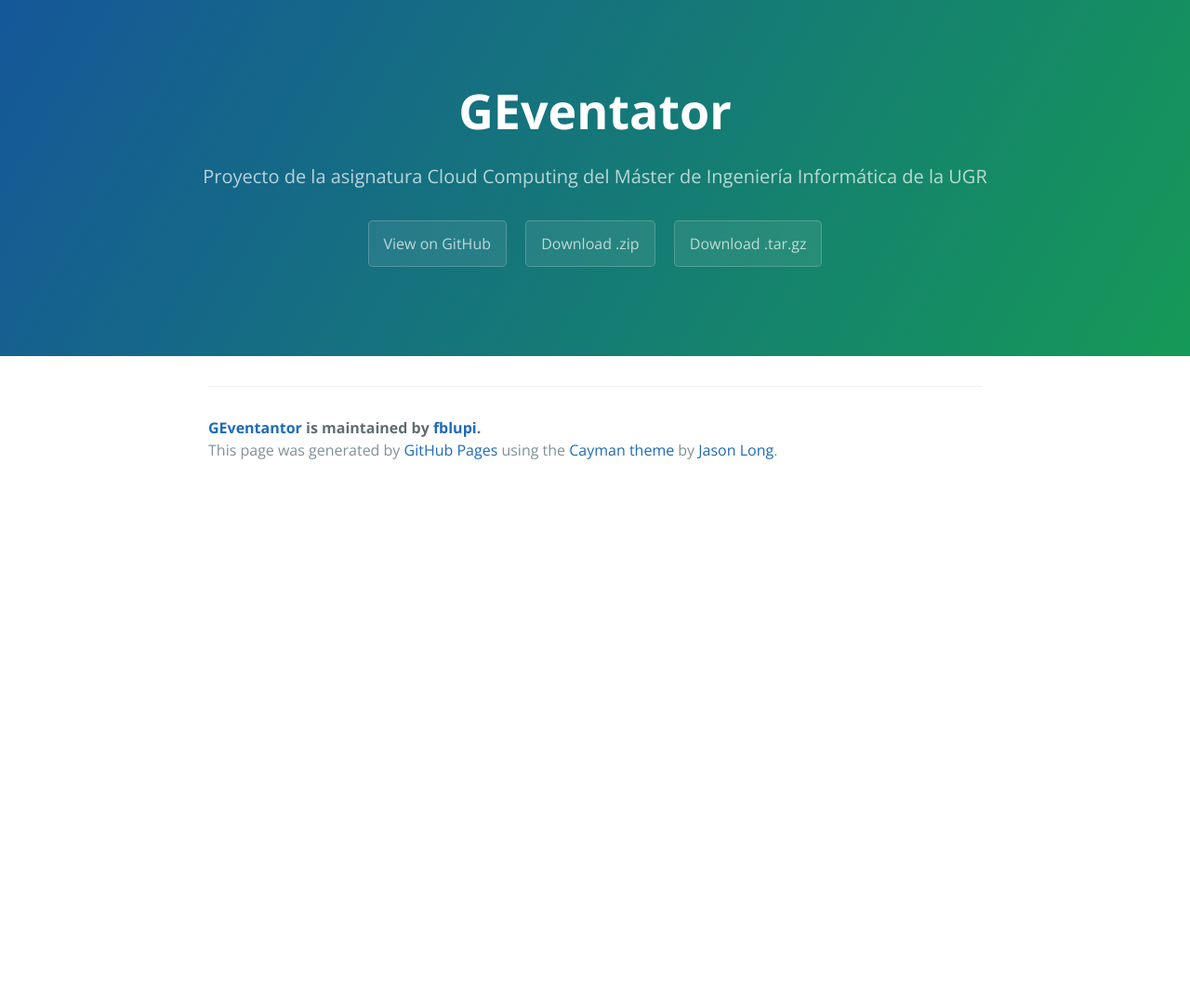
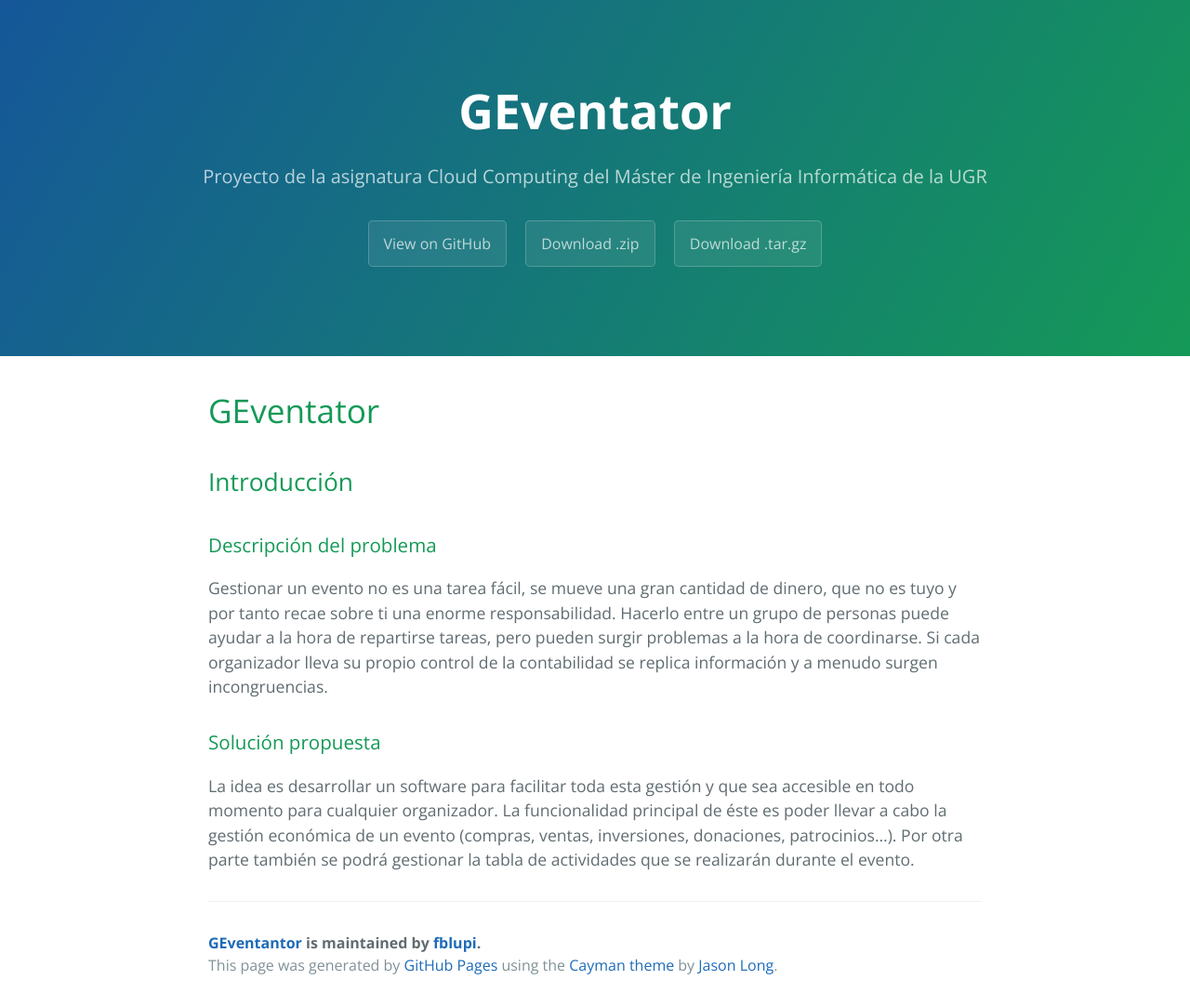
Before and after one commit to fblupi/master_informatica-CCFI, a Jekyll site: the page built from index.md, in a window 1280 px wide. Shown: the whole page at 93% size. Built offline with Jekyll 4.4.1, drawn with Linux system fonts in a browser that asks for light colours; before the commit the page ends 900 px from its top, so only the background shows below that.

Commit message:
Volver a mostrar información closes #8

```diff
--- a/index.md
+++ b/index.md
@@ -1,3 +1,15 @@
 ---
 layout: index
 ---
+
+# GEventator
+
+## Introducción
+
+### Descripción del problema
+
+Gestionar un evento no es una tarea fácil, se mueve una gran cantidad de dinero, que no es tuyo y por tanto recae sobre ti una enorme responsabilidad. Hacerlo entre un grupo de personas puede ayudar a la hora de repartirse tareas, pero pueden surgir problemas a la hora de coordinarse. Si cada organizador lleva su propio control de la contabilidad se replica información y a menudo surgen incongruencias.
+
+### Solución propuesta
+
+La idea es desarrollar un software para facilitar toda esta gestión y que sea accesible en todo momento para cualquier organizador. La funcionalidad principal de éste es poder llevar a cabo la gestión económica de un evento (compras, ventas, inversiones, donaciones, patrocinios...). Por otra parte también se podrá gestionar la tabla de actividades que se realizarán durante el evento.
```
